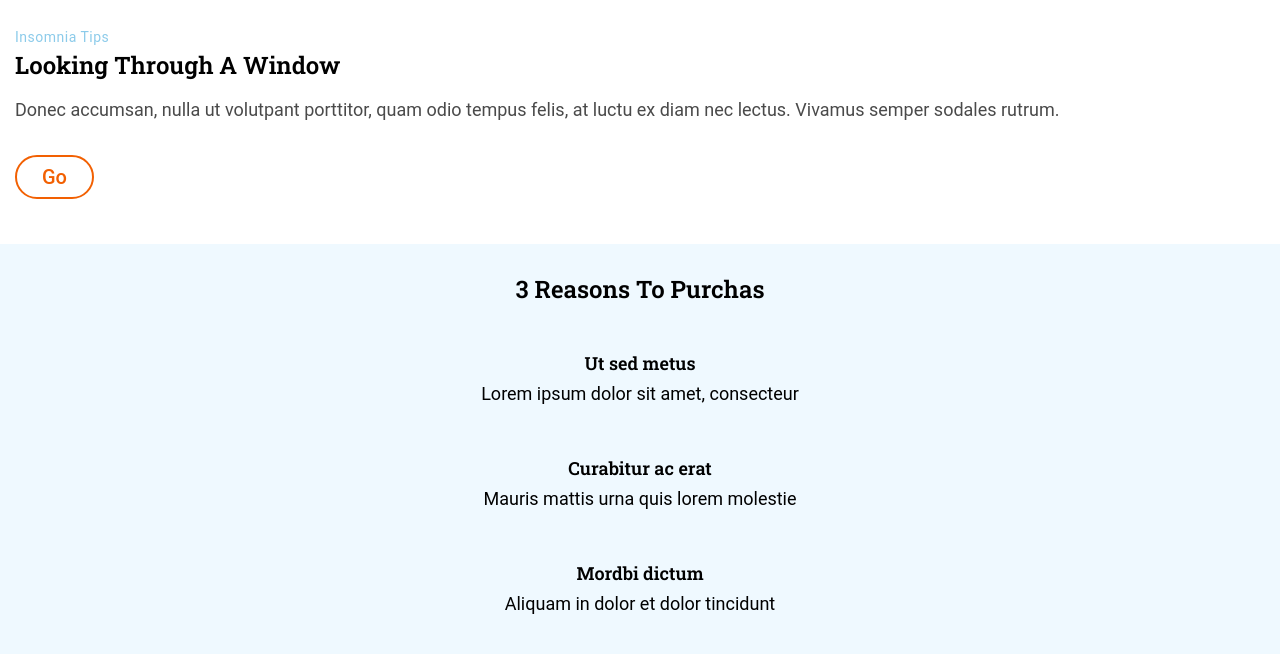
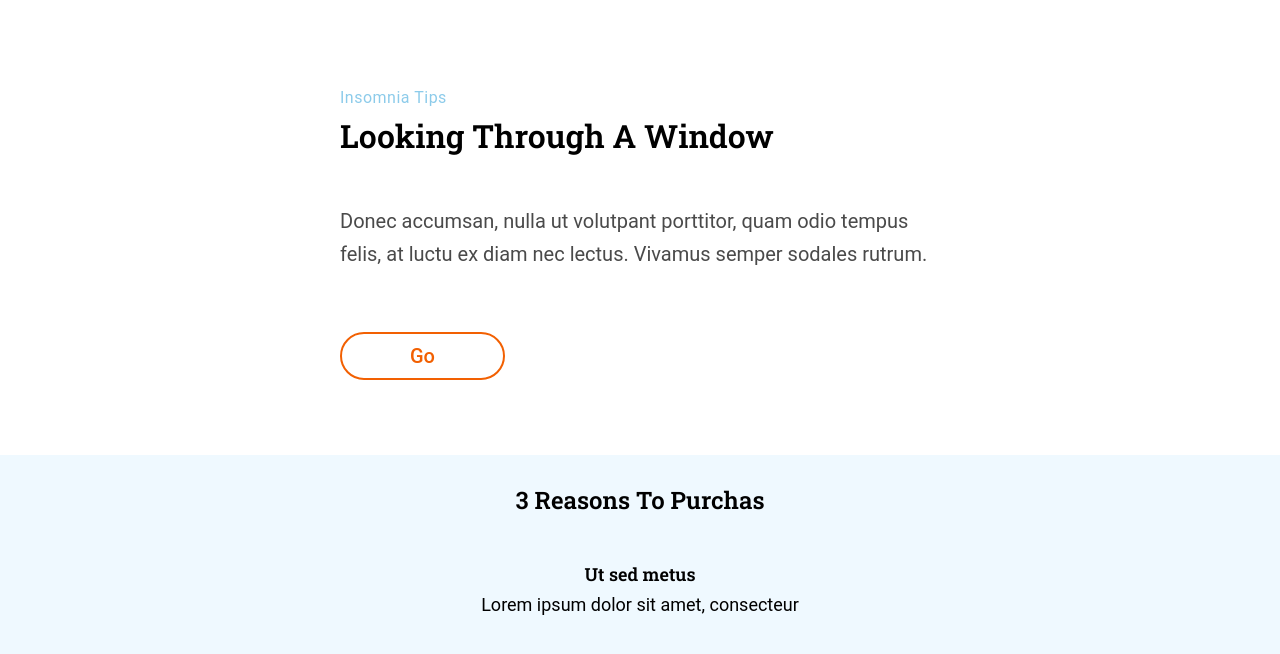
Before and after one commit to Adalab/modulo-1-evaluacion-final-SuelenGalhardo, a website: page adalab-web-starter-kit/docs/index.html in a window 1280 px wide. Shown: the part 784-1438 px from the top of the page. Drawn offline with nearby package versions, Linux system fonts and the light colour scheme; files that its build step writes are made by us from their sources; files whose address does not match are found by name.

Commit message:
medias section white

```diff
--- a/adalab-web-starter-kit/src/scss/layout/_section-white.scss
+++ b/adalab-web-starter-kit/src/scss/layout/_section-white.scss
@@ -1,31 +1,65 @@
 body {
   font-family: "Roboto", sans-serif;
 }
-
+/*
+ @media (min-width: 768px) {
+    flex-direction: row;
+    justify-content: space-between;
+  }
+  @media (min-width: 768px) and (max-width: 1024px) {
+    justify-content: space-between;
+  }
+  @media (min-width: 1025px) {
+    justify-content: center;
+    gap: 100px;
+    padding: 25px;
+  }*/
+.main-section-white {
+  background-color: #fff;
+  padding: 0 15px;
+  @media (min-width: 768px) and (max-width: 1024px) {
+    padding: 0 40px;
+  }
+  @media (min-width: 1025px) {
+    width: 600px;
+    margin: 0 auto;
+    padding: 60px 0;
+  }
+}
 .main-small {
   display: inline-block;
   margin: 30px 0 6px 0;
   color: #8ccbea;
   letter-spacing: 0.5px;
   font-size: 14px;
+  @media (min-width: 1025px) {
+    font-size: 16px;
+  }
 }
 
-.main-section-white {
-  background-color: #fff;
-  padding: 0 15px;
-}
 .main-section-white-title {
   color: #000;
   font-size: 24px;
   font-family: "Roboto Slab", serif;
   font-weight: bold;
   line-height: 1.25;
+  @media (min-width: 768px) and (max-width: 1024px) {
+    font-size: 26px;
+  }
+  @media (min-width: 1025px) {
+    font-size: 32px;
+    line-height: 1.5;
+  }
 }
 .main-secttion-white-paragraph {
   font-size: 18px;
   line-height: 1.67;
   color: #4a4a4a;
   padding: 15px 0 0;
+  @media (min-width: 768px) {
+    font-size: 20px;
+    margin: 30px 0;
+  }
 }
 .main-section-white-button {
   display: inline-block;
@@ -34,11 +68,18 @@ body {
   text-decoration: none;
   border: solid 2px #f26002;
   border-radius: 24px;
-  padding: 0 25px;
+  padding: 2px 32px;
   font-size: 20px;
   font-weight: 500;
   margin: 30px 0 45px 0;
   line-height: 2;
+  @media (min-width: 768px) and (max-width: 1024px) {
+    border-radius: 24px;
+  }
+  @media (min-width: 1025px) {
+    padding: 2px 68px;
+    margin-bottom: 15px;
+  }
 }
 .main-section-white-button:hover {
   background-color: #d1a44f;
```
